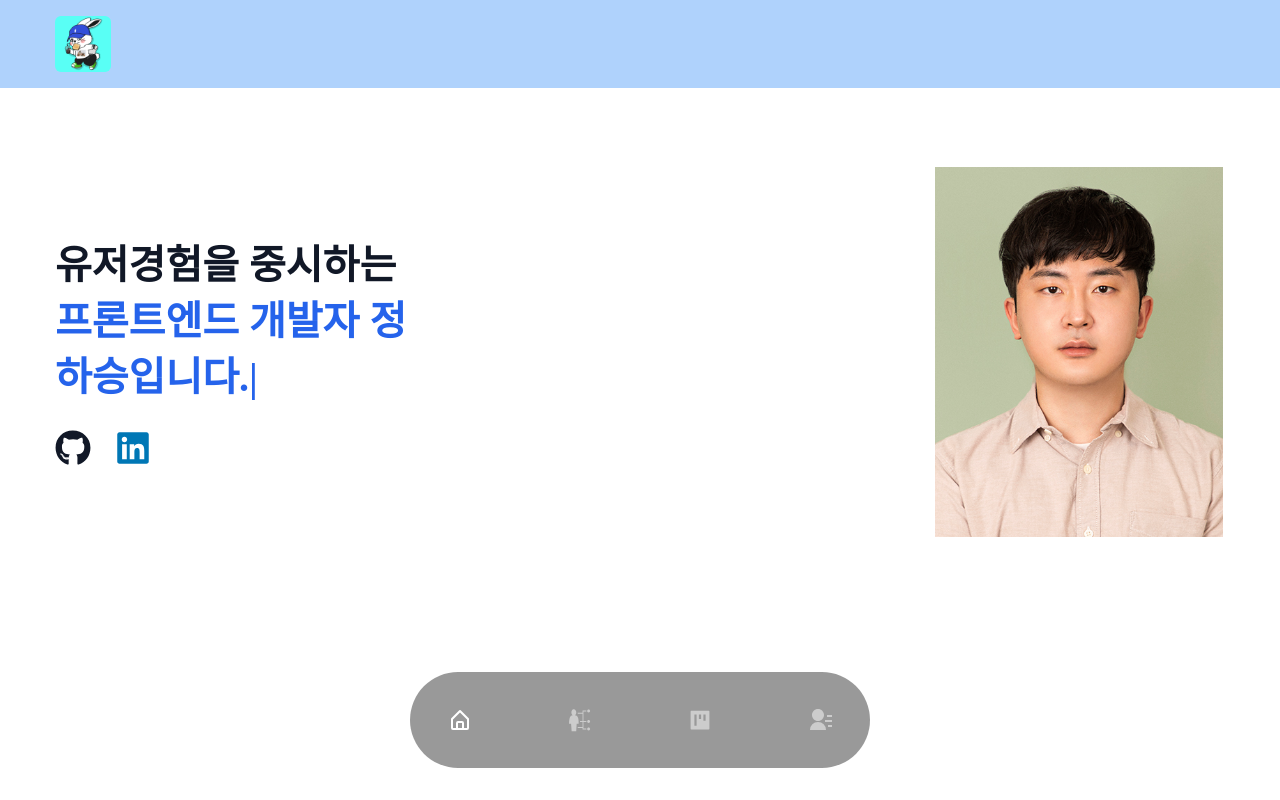
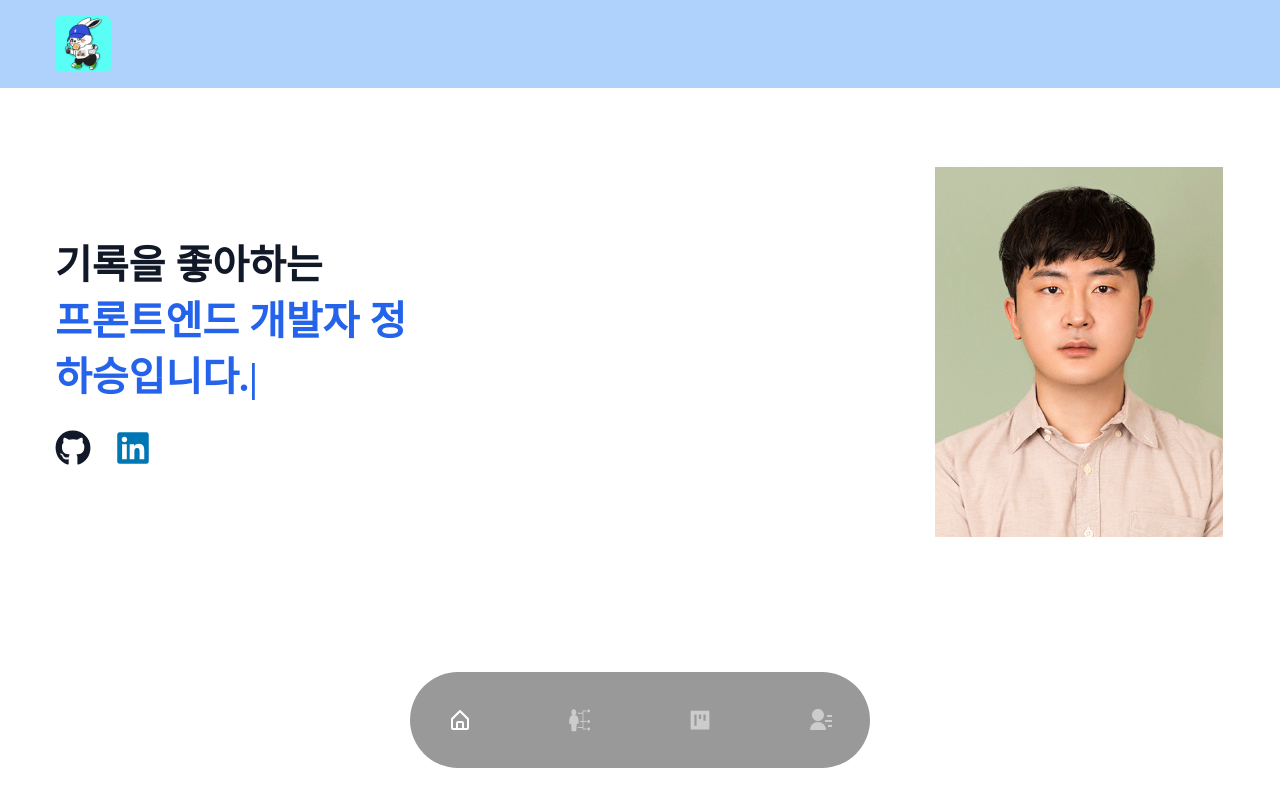
Before and after one commit to HA-SEUNG-JEONG/react-portfolio, a React (Create React App) app: page / in a window 1280 px wide. Shown: the top 800 px of the page. Built offline with nearby package versions, Linux system fonts and the light colour scheme.

Commit message:
Style : 소개 문구 수정

```diff
--- a/src/components/Introduction.tsx
+++ b/src/components/Introduction.tsx
@@ -10,9 +10,10 @@ const Introduction = () => {
             <motion.section
                 variants={fadeIn("right", 0.4)}
                 {...commonProps(0.3)}
-        className="mb-6 text-[27px] md:w-96 lg:text-[40px] font-secondary font-semibold leading-[1.4]">
+                className="mb-6 text-[27px] md:w-96 lg:text-[40px] font-secondary font-semibold leading-[1.4]"
+            >
                 <span className="mr-4 text-gray-900">
-          유저경험을 중시하는
+                    기록을 좋아하는
                     <br />
                 </span>
                 <TypingIntroduction />
```
Lines whose indentation alone changed are shown as unchanged.
